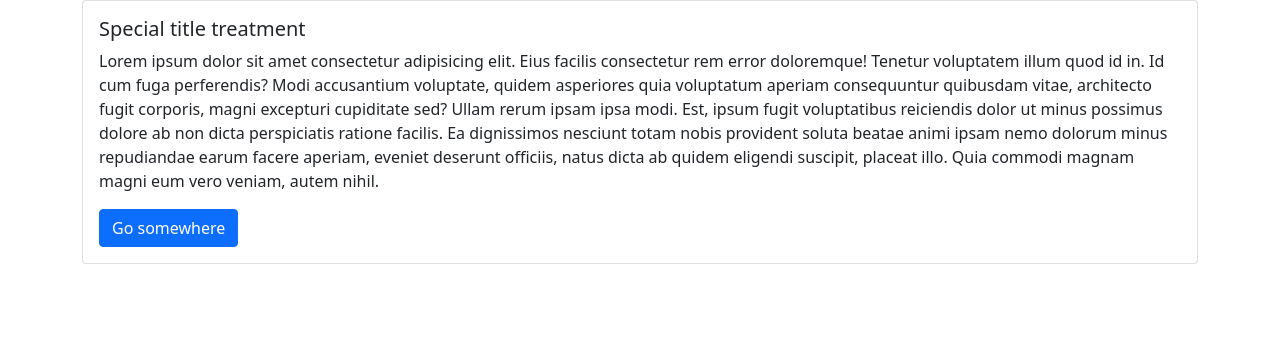
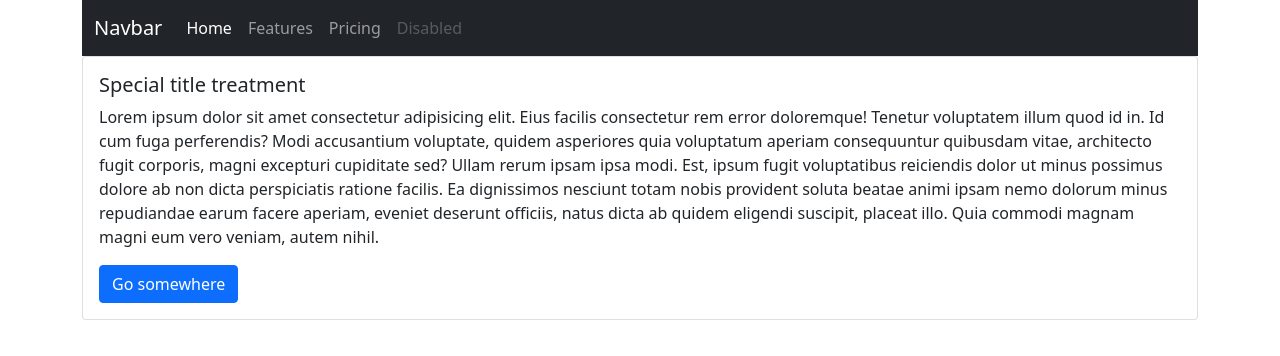
Before and after one commit to mentorrolling/proyecto-basic-22i, a plain HTML site: page index.html in a window 1280 px wide. Drawn offline with Linux system fonts and the light colour scheme.

Commit message:
Inicio de navbar

```diff
--- a/index.html
+++ b/index.html
@@ -9,7 +9,48 @@
   </head>
   <body>
     <div class="container">
-      <header></header>
+      <header>
+        <nav class="navbar navbar-expand-lg navbar-dark bg-dark">
+          <div class="container-fluid">
+            <a class="navbar-brand" href="#">Navbar</a>
+            <button
+              class="navbar-toggler"
+              type="button"
+              data-bs-toggle="collapse"
+              data-bs-target="#navbarNav"
+              aria-controls="navbarNav"
+              aria-expanded="false"
+              aria-label="Toggle navigation"
+            >
+              <span class="navbar-toggler-icon"></span>
+            </button>
+            <div class="collapse navbar-collapse" id="navbarNav">
+              <ul class="navbar-nav">
+                <li class="nav-item">
+                  <a class="nav-link active" aria-current="page" href="#"
+                    >Home</a
+                  >
+                </li>
+                <li class="nav-item">
+                  <a class="nav-link" href="#">Features</a>
+                </li>
+                <li class="nav-item">
+                  <a class="nav-link" href="#">Pricing</a>
+                </li>
+                <li class="nav-item">
+                  <a
+                    class="nav-link disabled"
+                    href="#"
+                    tabindex="-1"
+                    aria-disabled="true"
+                    >Disabled</a
+                  >
+                </li>
+              </ul>
+            </div>
+          </div>
+        </nav>
+      </header>
       <main>
         <div class="card">
           <div class="card-body">
```
